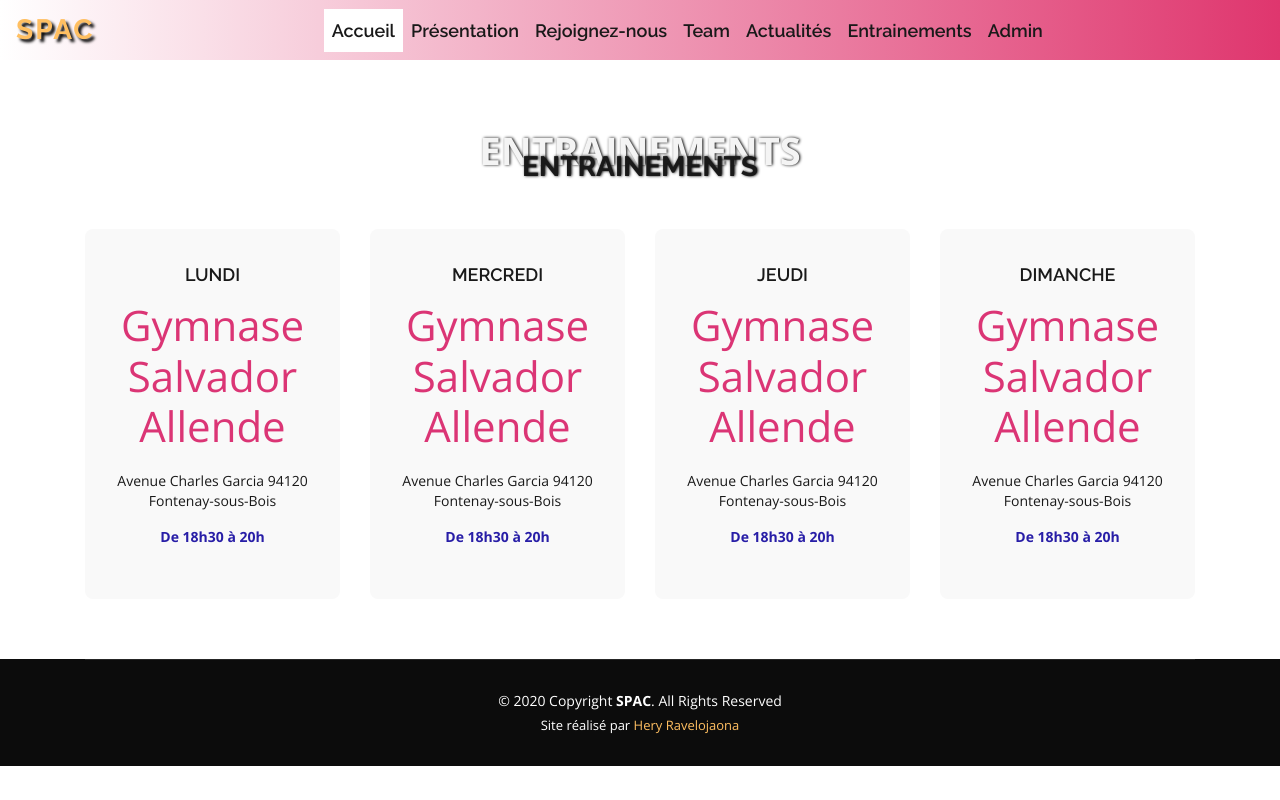
After one commit to HeryRavelojaona/twirling, a PHP site: template templates/training.php in a window 1280 px wide. The commit adds this page. Run offline with PHP 8.4, Linux system fonts and the light colour scheme; the template is opened without the code that fills it, so the values that code supplies are empty; some libraries are stand-ins or nearby versions.

Commit message:
Add new page training event

```diff
--- a/src/controller/FrontController.php
+++ b/src/controller/FrontController.php
@@ -119,4 +119,9 @@ class FrontController extends Controller
         ]);
     }
 
+    public function training()
+    {
+        return $this->view->render('training');
+    }
+
 }
--- a/templates/base.php
+++ b/templates/base.php
@@ -41,7 +41,7 @@
           <div class="collapse navbar-collapse justify-content-center " id="nav_menu">
             <ul class="navbar-nav ">
                   <li class="nav-item active">
-                      <a class="nav-link" href="../public/index.php">Accueil</a>
+                      <a class="nav-link" href="index.php">Accueil</a>
                   </li>
                   <li class="nav-item">
                     <a class="nav-link" href="#about">Présentation</a>
@@ -53,7 +53,10 @@
                     <a class="nav-link" href="#team">Team</a>
                   </li>
                   <li class="nav-item">
-                    <a class="nav-link" href="../public/index.php?route=actuality">Actualités</a>
+                    <a class="nav-link" href="index.php?route=actuality">Actualités</a>
+                  </li>
+                  <li class="nav-item">
+                    <a class="nav-link" href="index.php?route=training">Entrainements</a>
                   </li>
                   <li class="nav-item dropdown">
         <?php
--- /dev/null
+++ b/templates/training.php
@@ -0,0 +1,67 @@
+<?php $this->title = "Entrainement"; ?>
+ <!-- ======= Training ======= -->
+ <main id="main">
+  <!-- ======= Training Section ======= -->
+  <section id="Training" class="training">
+    <div class="container">
+
+      <div class="section-title">
+        <span>Entrainements</span>
+        <h2>Entrainements</h2>
+        <p></p>
+      </div>
+
+      <div class="row">
+
+        <div class="col-lg-3 col-md-6 fade-left">
+          <div class="box">
+            <h3>Lundi</h3>
+            <h4>Gymnase Salvador Allende</h4>
+            <ul>
+              <li>Avenue Charles Garcia
+                94120 Fontenay-sous-Bois</li>
+              <li><strong class="training-date">De 18h30 à 20h</strong></li>
+            </ul>
+          </div>
+        </div>
+
+        <div class="col-lg-3 col-md-6  mt-md-0 fade-left">
+          <div class="box">
+            <h3>Mercredi</h3>
+            <h4>Gymnase Salvador Allende</h4>
+            <ul>
+              <li>Avenue Charles Garcia
+                94120 Fontenay-sous-Bois</li>
+              <li><strong class="training-date">De 18h30 à 20h</strong></li>
+            </ul>
+          </div>
+        </div>
+
+        <div class="col-lg-3 col-md-6  mt-lg-0 fade-left">
+          <div class="box">
+            <h3>Jeudi</h3>
+            <h4>Gymnase Salvador Allende</h4>
+            <ul>
+              <li>Avenue Charles Garcia
+                94120 Fontenay-sous-Bois</li>
+              <li><strong class="training-date">De 18h30 à 20h</strong></li>
+            </ul>
+          </div>
+        </div>
+
+        <div class="col-lg-3 col-md-6  mt-lg-0 fade-left">
+          <div class="box">
+            <h3>Dimanche</h3>
+            <h4>Gymnase Salvador Allende</h4>
+            <ul>
+              <li>Avenue Charles Garcia
+                94120 Fontenay-sous-Bois</li>
+              <li><strong class="training-date">De 18h30 à 20h</strong></li>
+            </ul>
+          </div>
+        </div>
+
+      </div>
+
+    </div>
+  </section>
```
Also changed, not shown: config/Router.php (+4 -10 lines).
